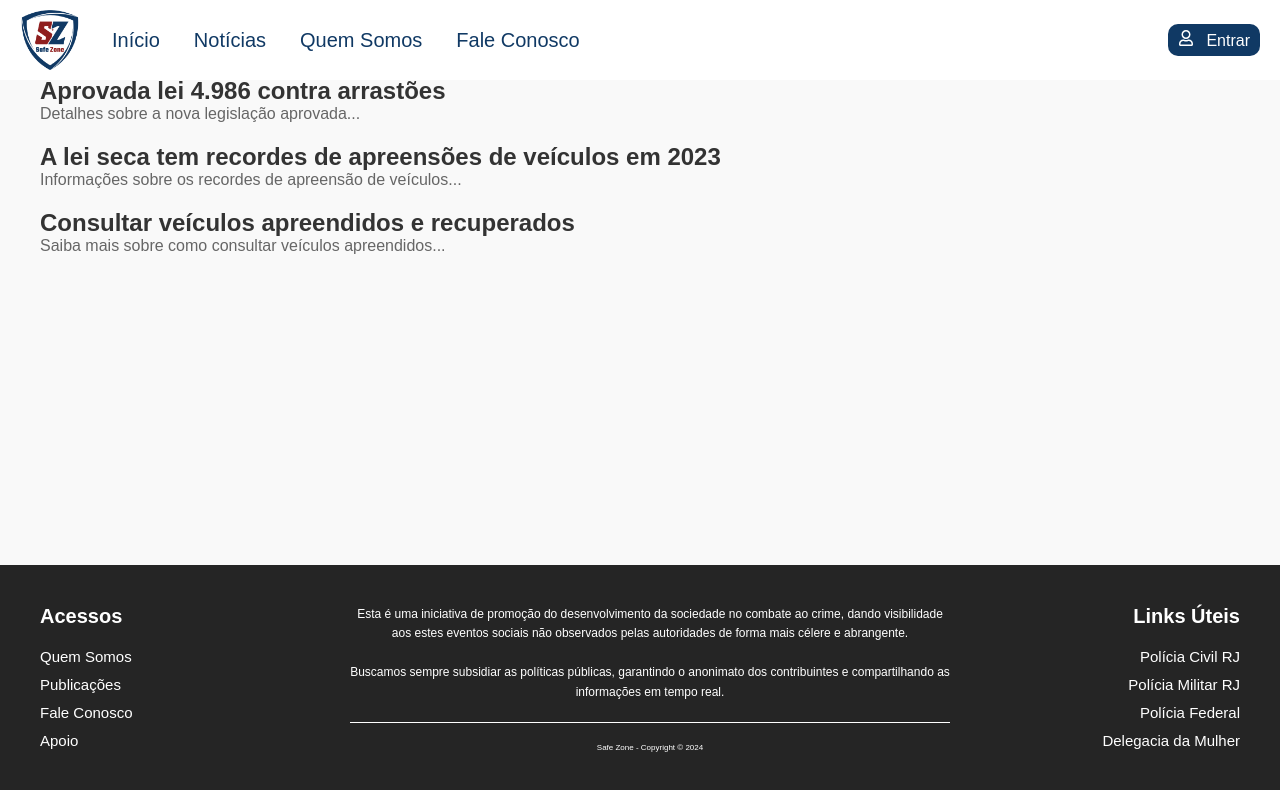
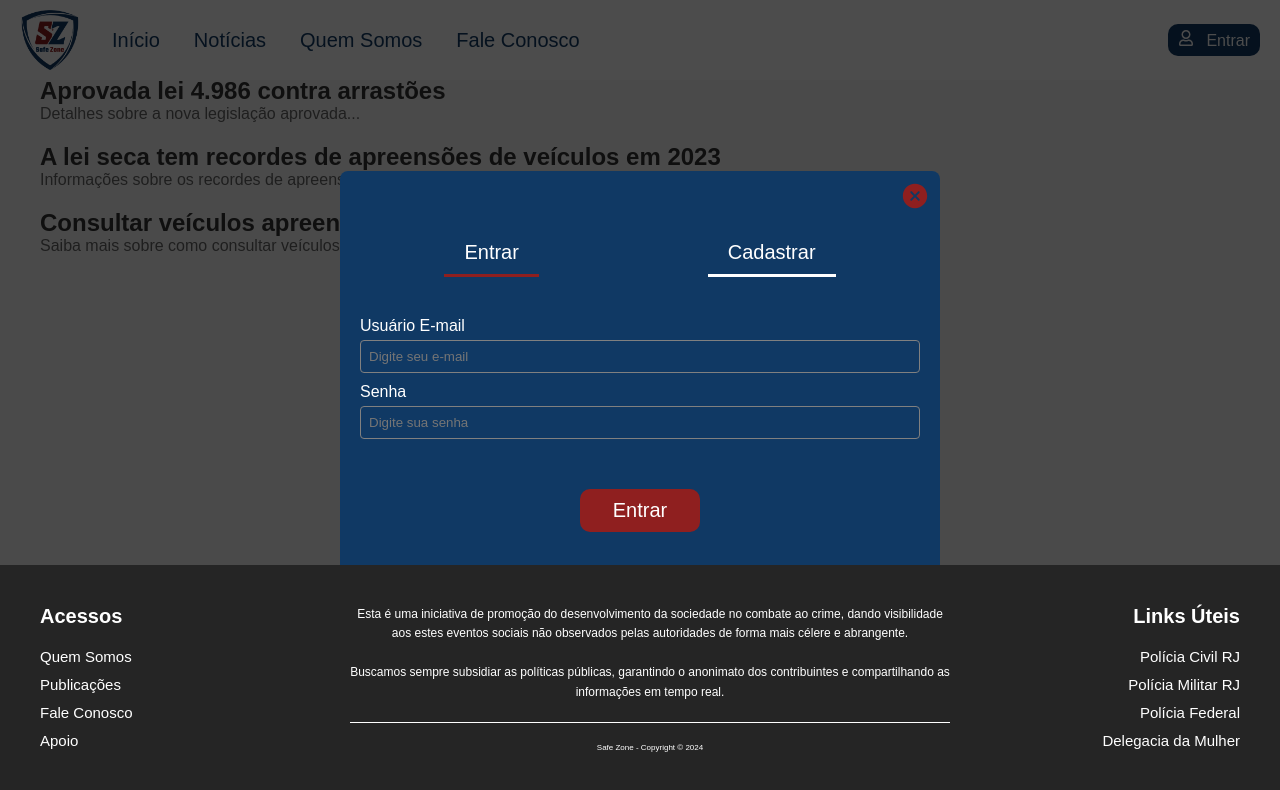
Before and after one commit to WantuilMicael/safezone, a React (Create React App) app: page /noticias in a window 1280 px wide. Both pictures are taken after a click on the button "Entrar". Shown: the top 790 px of the page. Built offline with nearby package versions, Linux system fonts and the light colour scheme.

Commit message:
Criação do popup para o botão entrar

```diff
--- /dev/null
+++ b/src/components/Login/index.js
@@ -0,0 +1,60 @@
+import React, { useState } from 'react';
+import { IoIosCloseCircle } from 'react-icons/io';
+import './login.css';
+
+const Login = ({ closePopup }) => {
+  const [activeTab, setActiveTab] = useState('login'); // Gerencia abas 'login' e 'cadastrar'
+
+  return (
+    <div className='popup-overlay'>
+      <div className='popup'>
+        <button className='close-button' onClick={closePopup}>
+          <IoIosCloseCircle className='close-icon' /> {/* Ícone para fechar */}
+        </button>
+        {/* <h2>SafeZone</h2>*/}
+        <div className='tabs'>
+          <button
+            className={activeTab === 'login' ? 'tab active' : 'tab'}
+            onClick={() => setActiveTab('login')}
+          >
+            Entrar
+          </button>
+          <button
+            className={activeTab === 'register' ? 'tab active' : 'tab'}
+            onClick={() => setActiveTab('register')}
+          >
+            Cadastrar
+          </button>
+        </div>
+        <div className='tab-content'>
+          {activeTab === 'login' ? (
+            <div className='login-fields'>
+              <label>Usuário E-mail</label>
+              <input type='email' placeholder='Digite seu e-mail' />
+              <label>Senha</label>
+              <input type='password' placeholder='Digite sua senha' />
+              <button className='login-submit'>Entrar</button>
+            </div>
+          ) : (
+            <div className='register-fields'>
+              <label>Usuário E-mail</label>
+              <input type='email' placeholder='Digite seu e-mail' />
+              <label>Nome completo</label>
+              <input type='text' placeholder='Digite seu nome completo' />
+              <label>Senha</label>
+              <input type='password' placeholder='Digite sua senha' />
+              <label>Confirmar Senha</label>
+              <input type='password' placeholder='Confirme sua senha' />
+              <button className='register-submit'>Cadastrar</button>
+            </div>
+          )}
+        </div>
+        <a href='#' className='forgot-password-link'>
+          Esqueceu sua senha?
+        </a>
+      </div>
+    </div>
+  );
+};
+
+export default Login;
--- /dev/null
+++ b/src/components/Login/login.css
@@ -0,0 +1,103 @@
+.popup-overlay {
+  position: fixed;
+  top: 0;
+  left: 0;
+  width: 100%;
+  height: 100%;
+  background: rgba(0, 0, 0, 0.7);
+  display: flex;
+  justify-content: center;
+  align-items: center;
+  z-index: 1000;
+}
+
+.popup {
+  background-color: #103964;
+  padding: 20px;
+  width: 600px;
+  border-radius: 8px;
+  position: relative;
+  text-align: center;
+  color: white;
+}
+
+.close-button {
+  position: absolute;
+  top: 10px;
+  right: 10px;
+  background-color: transparent;
+  border: none;
+  font-size: 18px;
+  cursor: pointer;
+}
+
+.close-icon {
+  font-size: 30px; /* Ajusta o tamanho do ícone */
+  color: #8F1F1F; /* Define a cor do ícone */
+}
+
+.tabs {
+  display: flex;
+  justify-content: space-around;
+  margin-bottom: 40px;
+  margin-top: 40px;
+}
+
+.tab {
+  padding: 10px 20px;
+  cursor: pointer;
+  border: none;
+  background-color: hsla(0, 0%, 100%, 0);
+  font-size: 20px;
+  color: white;
+  border-bottom: 3px solid white;
+}
+
+.tab.active {
+
+  background-color: hsla(0, 0%, 100%, 0);
+  color: white;
+  border-bottom: 3px solid #8F1F1F;
+  font-size: 20px;
+  font-style: bold;
+}
+
+.login-fields, .register-fields {
+  display: flex;
+  flex-direction: column;
+  margin-bottom: 20px;
+  color: white;
+  text-align: left;
+}
+
+.login-fields label, .register-fields label {
+  margin-bottom: 5px;
+}
+
+.login-fields input, .register-fields input {
+  padding: 8px;
+  margin-bottom: 10px;
+  border: 1px solid hsl(0, 0%, 50%);
+  border-radius: 4px;
+  background-color: hsla(0, 0%, 100%, 0);
+  color: white;
+}
+
+.login-submit, .register-submit {
+  padding: 10px;
+  background-color: #8F1F1F;
+  color: white;
+  margin-top: 40px;
+  margin-bottom: 40px;
+  border: none;
+  cursor: pointer;
+  width: 120px;
+  border-radius: 10px;
+  align-self: center;
+  font-size: 20px;
+}
+
+.forgot-password-link {
+  color: white;
+  text-decoration: none;
+}
--- a/src/components/Menu/index.js
+++ b/src/components/Menu/index.js
@@ -1,8 +1,18 @@
+import React, { useState } from 'react';
+import { Link } from 'react-router-dom';
+import { FaRegUser } from 'react-icons/fa';
+
+import Login from '../Login';
+
 import './menu.css';
-import { FaRegUser } from 'react-icons/fa';
-import { Link } from 'react-router-dom';
 
-export default function Menu() {
+const Menu = () => {
+  const [isPopupOpen, setIsPopupOpen] = useState(false);
+
+  const togglePopup = () => {
+    setIsPopupOpen(!isPopupOpen); // Corrigido para alternar o estado booleano
+  };
+
   return (
     <nav className='navbar'>
       <div className='navbar-left'>
@@ -22,9 +32,14 @@ export default function Menu() {
           </li>
         </ul>
       </div>
-      <button className='login-button'>
+      <button className='login-button' onClick={togglePopup}>
         <FaRegUser className='user-icon' /> Entrar
       </button>
+
+      {/* Renderiza o componente Login apenas se isPopupOpen for true */}
+      {isPopupOpen && <Login closePopup={togglePopup} />}
     </nav>
   );
-}
+};
+
+export default Menu;
```
